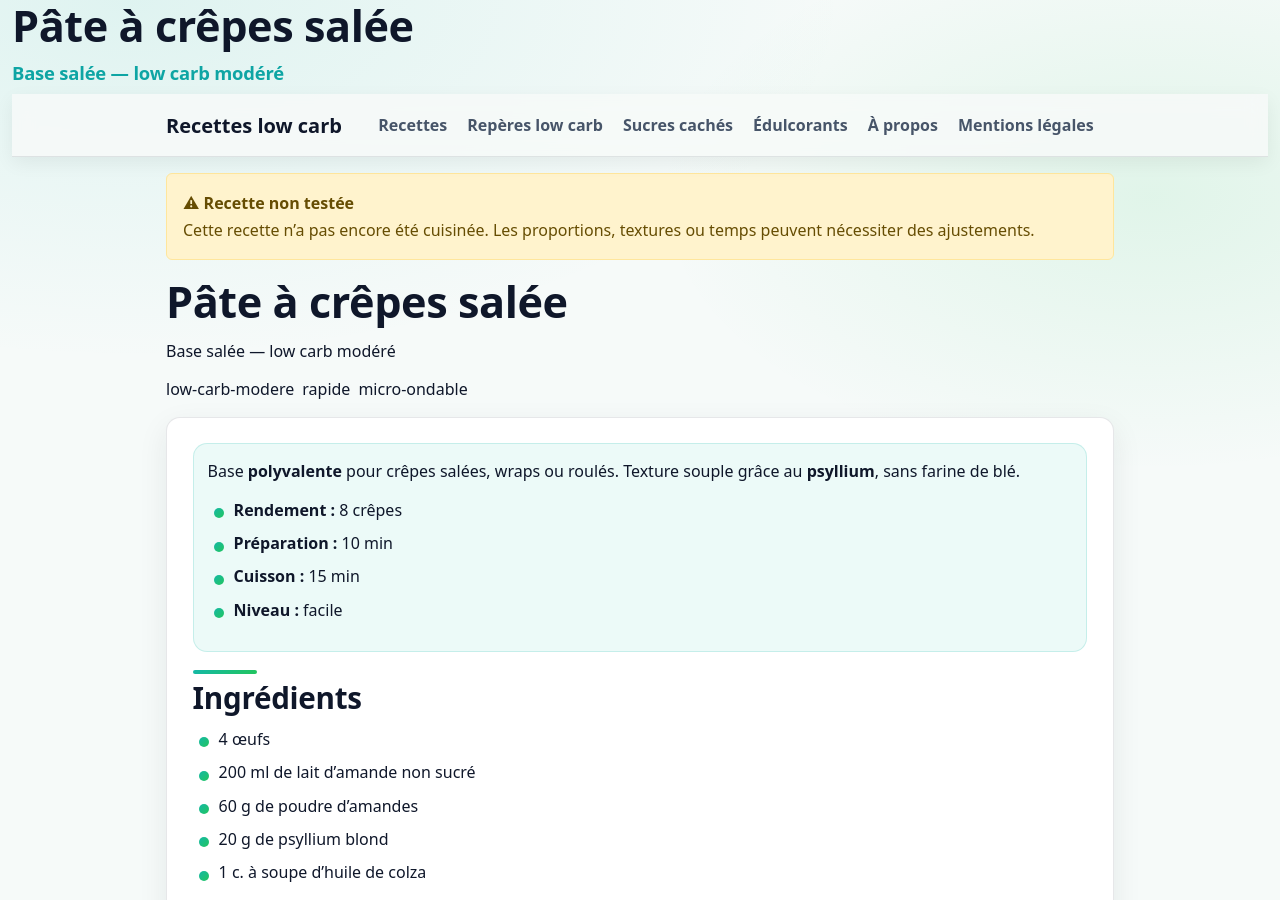
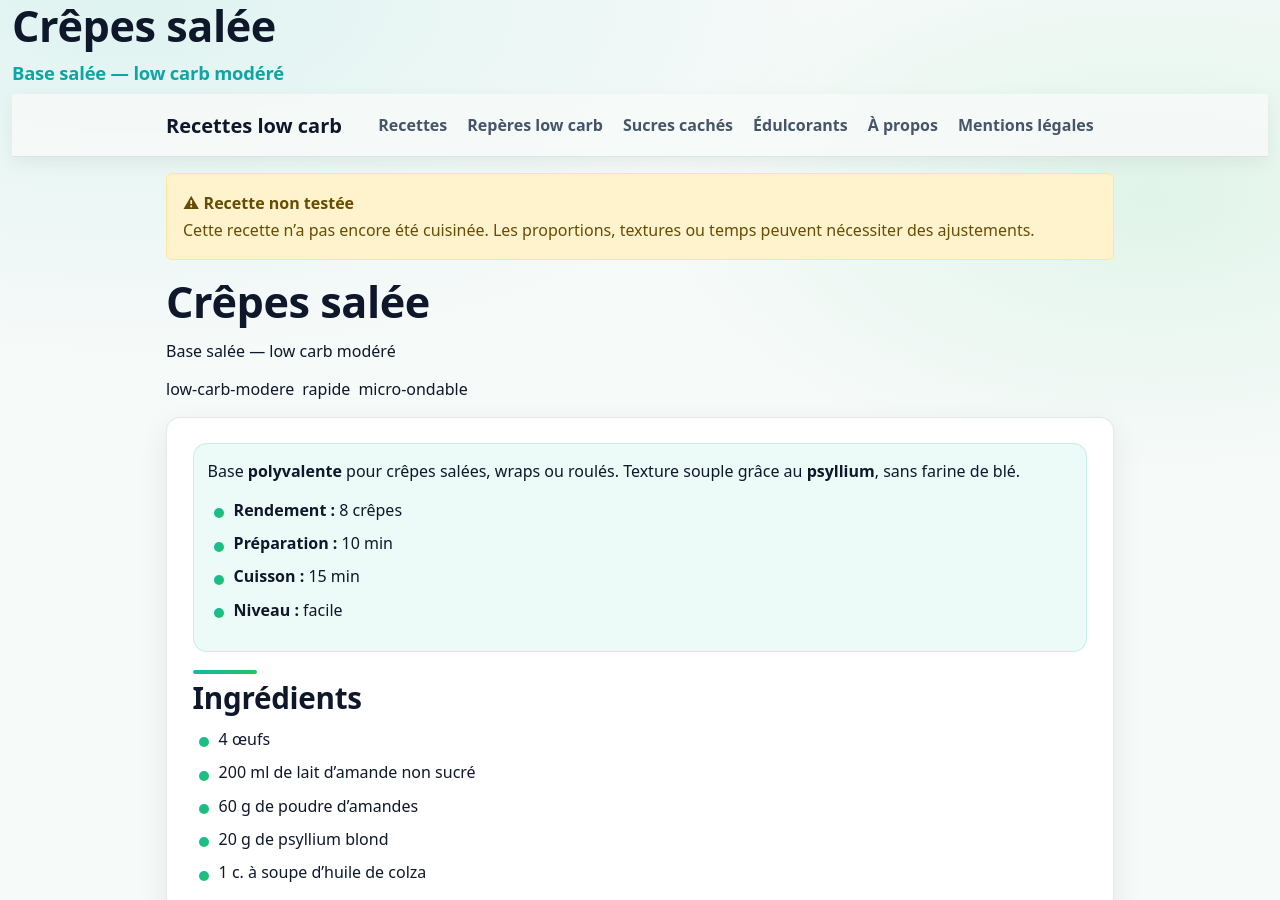
Before and after one commit to laurie-boissay/laurie-boissay.github.io, a Jekyll site: the page built from recettes/crepes-salee.html, in a window 1280 px wide and 900 px high. Built offline with Jekyll 4.4.1, drawn with Linux system fonts in a browser that asks for light colours.

Commit message:
Update and rename pate-a-crepes-salee.html to crepes-salee.html
nom

```diff
--- a/recettes/pate-a-crepes-salee.html
+++ b/recettes/crepes-salee.html
@@ -1,11 +1,11 @@
 ---
 layout: recipe
-title: "Pâte à crêpes salée low carb"
-description: "Pâte à crêpes salée low carb, sans farine de blé. Base polyvalente pour wraps, crêpes garnies ou roulés."
-recipe_title: "Pâte à crêpes salée"
+title: "Crêpes salée low carb"
+description: "Crêpes salée low carb, sans farine de blé. Base polyvalente pour wraps, crêpes garnies ou roulés."
+recipe_title: "Crêpes salée"
 recipe_subtitle: "Base salée — low carb modéré"
 recipe_group: "Pains & substituts"
-recipe_sort: "pate-crepes-salees"
+recipe_sort: "crepes-salees"
 recipe_tested: false
 tags:
   - low-carb-modere
@@ -17,8 +17,8 @@ extra_head: |
   {
     "@context": "https://schema.org",
     "@type": "Recipe",
-    "name": "Pâte à crêpes salée low carb",
-    "description": "Pâte à crêpes salée low carb, sans farine de blé, pour crêpes et wraps.",
+    "name": "Crêpes salée low carb",
+    "description": "Crêpes salée low carb, sans farine de blé, pour crêpes et wraps.",
     "recipeYield": "8 crêpes",
     "prepTime": "PT10M",
     "cookTime": "PT15M",
```
